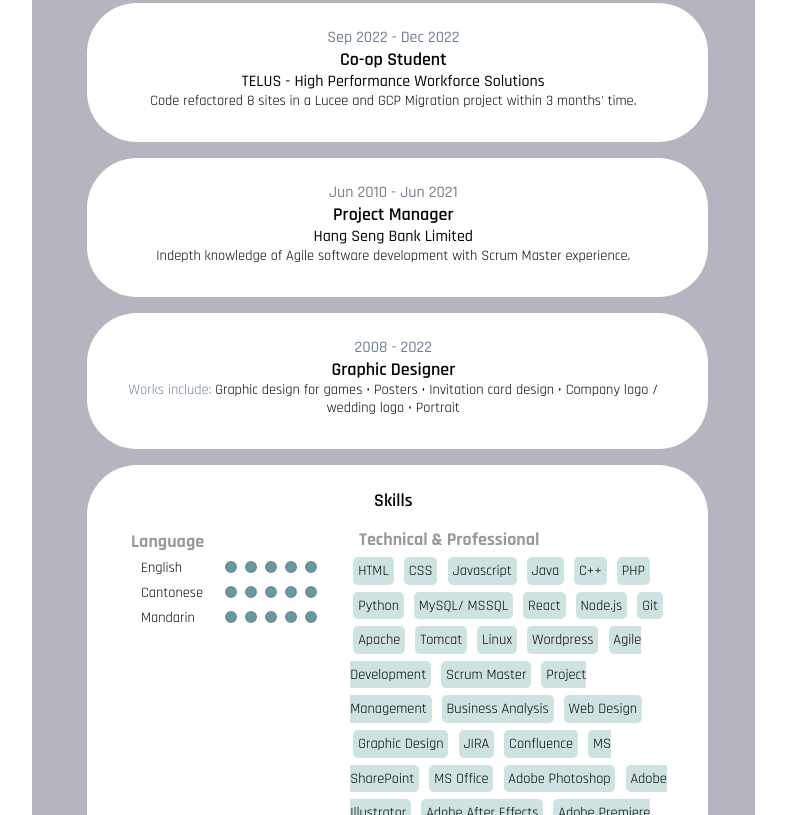
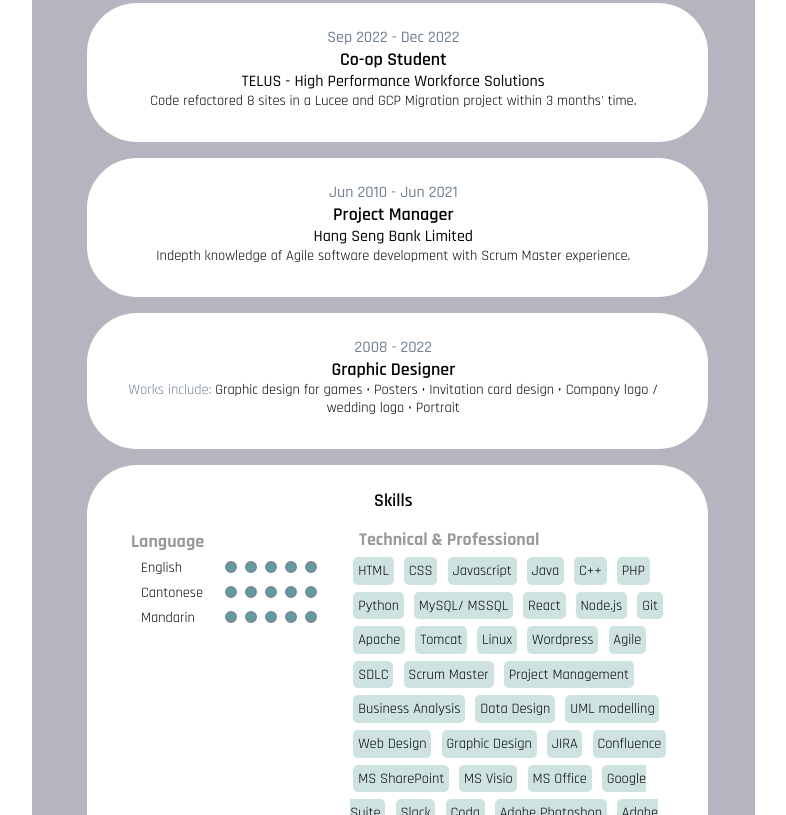
Before and after one commit to monxque/interactive-resume, a plain HTML site: page index.html in a window 1280 px wide. Shown: the part 1985-2800 px from the top of the page, without its empty margins (453-1239 px from the left). Drawn offline with Linux system fonts and the light colour scheme; a web font is replaced by a local one.

Commit message:
update skills

```diff
--- a/index.html
+++ b/index.html
@@ -100,8 +100,8 @@
 								Vancouver</span>
 							<p class="details">Acquired a strong understanding in core programming concepts and web
 								principles. Proficient in JavaScript, Java, C++ and React.<br> <br> Courses taken: Web Development &
-								Programming, Web Technology (Full-Stack), Object-Oriented Computing,Algorithms and Data Structure,
-								Networking, Unix Tools And Scripting, Systems Analysis & Design
+								Programming, Web Technology (Full-Stack), Object-Oriented Computing, Algorithms and Data Structure,
+								Database Systems, Networking, Unix Tools And Scripting, Systems Analysis & Design, Management Information Systems
 							</p>
 						</div>
 					</li>
@@ -209,16 +209,23 @@
 										<span>Tomcat</span>
 										<span>Linux</span>
 										<span>Wordpress</span>
-										<span>Agile Development</span>
+										<span>Agile</span>
+										<span>SDLC</span>
 										<span>Scrum Master</span>
 										<span>Project Management</span>
 										<span>Business Analysis</span>
+										<span>Data Design</span>
+										<span>UML modelling</span>
 										<span>Web Design</span>
 										<span>Graphic Design</span>
 										<span>JIRA</span>
 										<span>Confluence</span>
 										<span>MS SharePoint</span>
+										<span>MS Visio</span>
 										<span>MS Office</span>
+										<span>Google Suite</span>
+										<span>Slack</span>
+										<span>Coda</span>
 										<span>Adobe Photoshop</span>
 										<span>Adobe Illustrator</span>
 										<span>Adobe After Effects</span>
```
